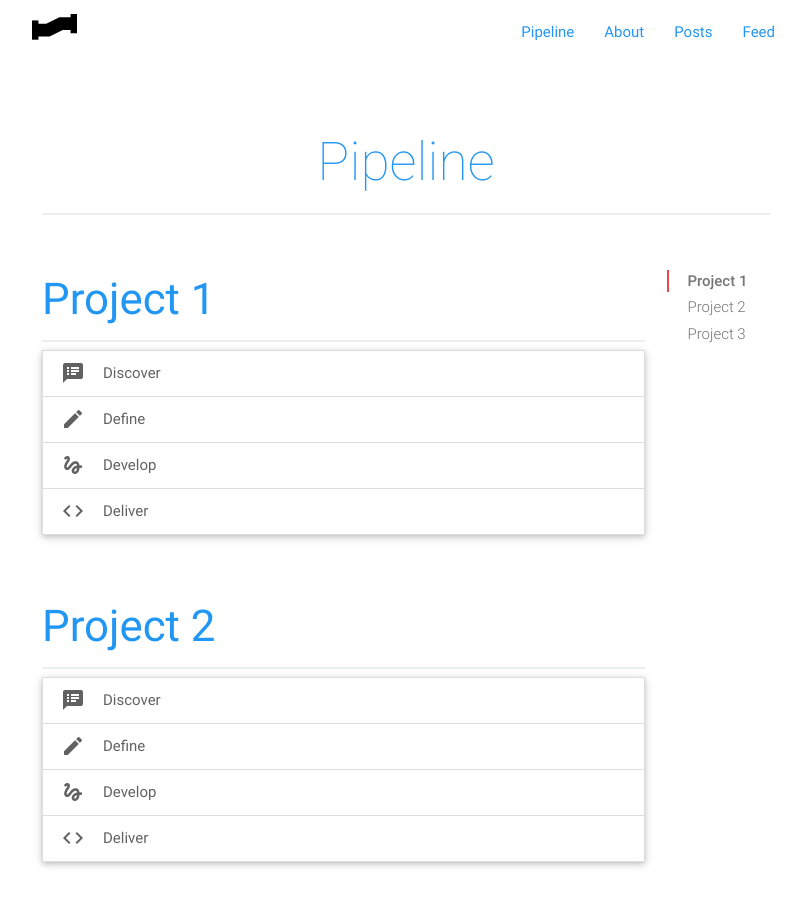
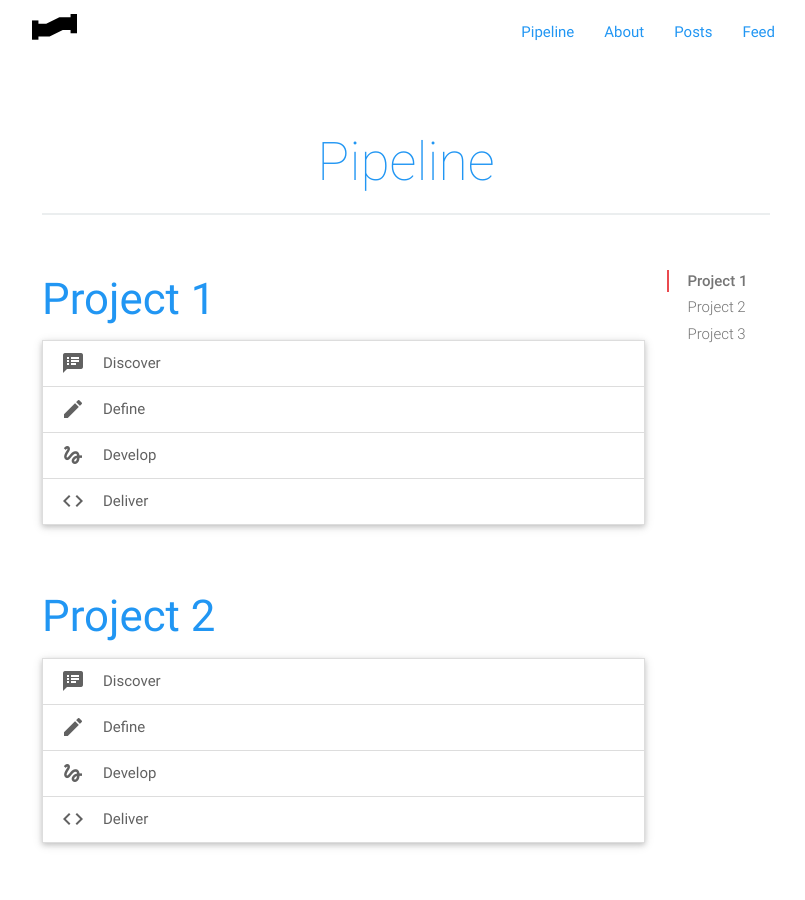
Before and after one commit to dmd-program/pipeline, a Jekyll site: the page built from index.html, in a window 1280 px wide and 900 px high. Shown: the whole window, without its empty margins (234-1039 px from the left). Built offline with Jekyll 4.4.1, drawn with Linux system fonts in a browser that asks for light colours; the list of posts is cut into pages by our own code.

Commit message:
removed dividers

```diff
--- a/index.html
+++ b/index.html
@@ -7,7 +7,6 @@ title: Pipeline
     <div class="col s12 m9 l10">
       <div id="discover" class="section scrollspy">
         <h3 class="blue-text">Project 1</h3>
-        <div class="divider"></div>
          <ul class="collapsible" data-collapsible="accordion">
           <li>
             <div class="collapsible-header"><i class="material-icons">speaker_notes</i>Discover</div>
@@ -30,7 +29,6 @@ title: Pipeline
 
       <div id="define" class="section scrollspy">
         <h3 class="blue-text">Project 2</h3>
-        <div class="divider"></div>
         <ul class="collapsible" data-collapsible="accordion">
           <li>
             <div class="collapsible-header"><i class="material-icons">speaker_notes</i>Discover</div>
@@ -53,7 +51,6 @@ title: Pipeline
 
       <div id="develop" class="section scrollspy">
         <h3 class="blue-text">Project 3</h3>
-        <div class="divider"></div>
         <ul class="collapsible" data-collapsible="accordion">
           <li>
             <div class="collapsible-header"><i class="material-icons">speaker_notes</i>Discover</div>
```
